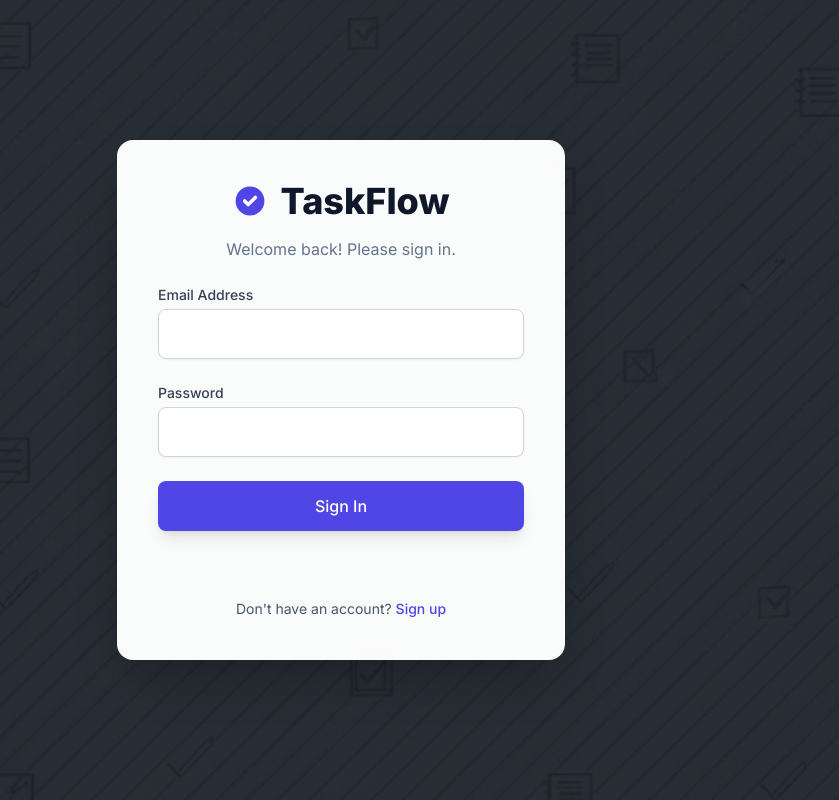
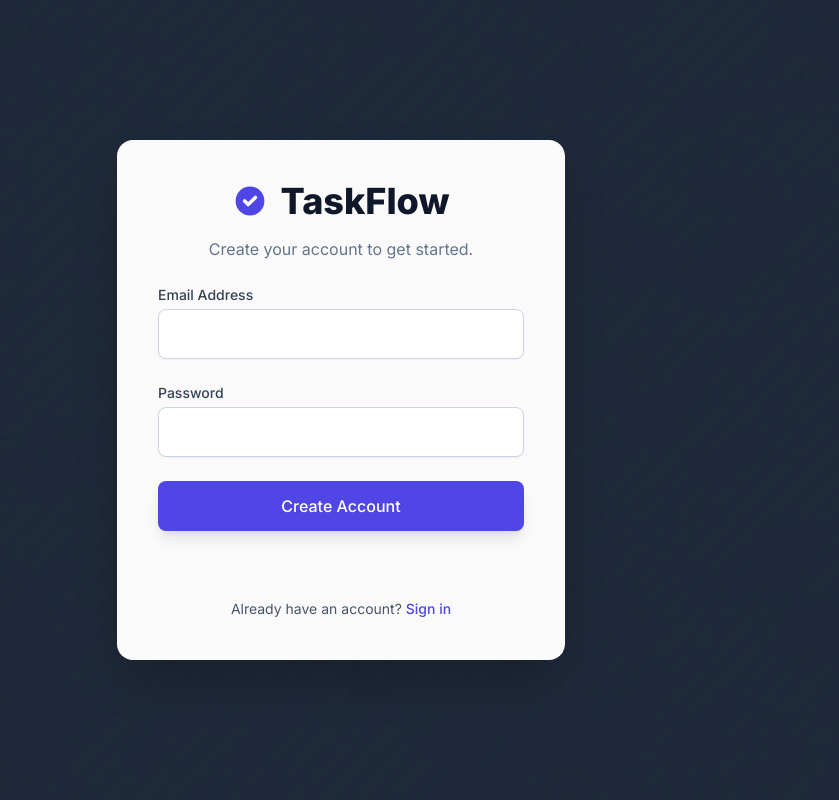
Before and after one commit to sarthak4134/MyCCD3, a Flask app: page /register in a window 1280 px wide. Shown: the whole page, without its empty margins (299-1138 px from the left). Run offline with Flask 3, Linux system fonts and the light colour scheme; some libraries are stand-ins or nearby versions.

Commit message:
Update register.html

```diff
--- a/templates/register.html
+++ b/templates/register.html
@@ -19,10 +19,10 @@
             content: "";
             position: absolute;
             top: 0; left: 0; right: 0; bottom: 0;
-            background-image: url("background-image.png");
+            background-image: url("/static/images/background-image.png");
             background-size: cover;
             background-position: center;
-            opacity: 0.7;
+            opacity: 0.1;
             z-index: -1;
         }
         .form-container {
@@ -44,10 +44,10 @@
                     </svg>
                     TaskFlow
                 </h1>
-                <p class="text-slate-500 mt-4">Welcome back! Please sign in.</p>
+                <p class="text-slate-500 mt-4">Create your account to get started.</p>
             </div>
 
-            <form id="login-form" class="space-y-6">
+            <form id="register-form" class="space-y-6">
                 <div>
                     <label for="email" class="block text-sm font-medium text-slate-700">Email Address</label>
                     <input type="email" id="email" name="email" required autocomplete="email"
@@ -55,41 +55,44 @@
                 </div>
                 <div>
                     <label for="password" class="block text-sm font-medium text-slate-700">Password</label>
-                    <input type="password" id="password" name="password" required autocomplete="current-password"
+                    <input type="password" id="password" name="password" required autocomplete="new-password"
                            class="mt-1 block w-full px-4 py-3 bg-white border border-slate-300 rounded-lg shadow-sm placeholder-slate-400 focus:outline-none focus:ring-2 focus:ring-indigo-500 focus:border-indigo-500 transition">
                 </div>
                 <div>
                     <button type="submit"
                             class="w-full flex justify-center py-3 px-4 border border-transparent rounded-lg shadow-lg text-base font-medium text-white bg-indigo-600 hover:bg-indigo-700 focus:outline-none focus:ring-2 focus:ring-offset-2 focus:ring-indigo-500 transform hover:-translate-y-0.5 transition-all">
-                        Sign In
+                        Create Account
                     </button>
                 </div>
             </form>
 
-            <div id="error-message" class="text-center text-red-500 text-sm font-medium min-h-[20px]"></div>
+            <div id="message" class="text-center text-sm font-medium min-h-[20px]"></div>
 
             <div class="text-center">
                 <p class="text-sm text-slate-600">
-                    Don't have an account?
-                    <a href="/register" class="font-medium text-indigo-600 hover:text-indigo-500 hover:underline">Sign up</a>
+                    Already have an account?
+                    <a href="/login" class="font-medium text-indigo-600 hover:text-indigo-500 hover:underline">Sign in</a>
                 </p>
             </div>
         </div>
     </div>
 
     <script>
-        const loginForm = document.getElementById('login-form');
-        const errorMessage = document.getElementById('error-message');
+        // Use an empty string for API_URL when served from the same domain
+        const API_URL = '';
+        const registerForm = document.getElementById('register-form');
+        const message = document.getElementById('message');
 
-        loginForm.addEventListener('submit', async (event) => {
+        registerForm.addEventListener('submit', async (event) => {
             event.preventDefault();
-            errorMessage.textContent = '';
+            message.textContent = '';
+            message.className = 'text-center text-sm font-medium min-h-[20px]';
 
             const email = document.getElementById('email').value;
             const password = document.getElementById('password').value;
 
             try {
-                const response = await fetch('http://13.60.76.151/auth/login', {
+                const response = await fetch(`${API_URL}/auth/register`, {
                     method: 'POST',
                     headers: { 'Content-Type': 'application/json' },
                     body: JSON.stringify({ email, password }),
@@ -98,14 +101,19 @@
                 const data = await response.json();
 
                 if (response.ok) {
-                    localStorage.setItem('authToken', data.token);
-                    window.location.href = '/';
+                    message.textContent = 'Registration successful! Redirecting to login...';
+                    message.classList.add('text-green-600');
+                    setTimeout(() => {
+                        window.location.href = '/login';
+                    }, 2000);
                 } else {
-                    errorMessage.textContent = data.message || 'Login failed. Please try again.';
+                    message.textContent = data.message || 'Registration failed.';
+                    message.classList.add('text-red-500');
                 }
             } catch (error) {
-                console.error('Login error:', error);
-                errorMessage.textContent = 'An error occurred. Please check your connection and try again.';
+                console.error('Registration error:', error);
+                message.textContent = 'An error occurred. Please try again.';
+                message.classList.add('text-red-500');
             }
         });
     </script>
```
